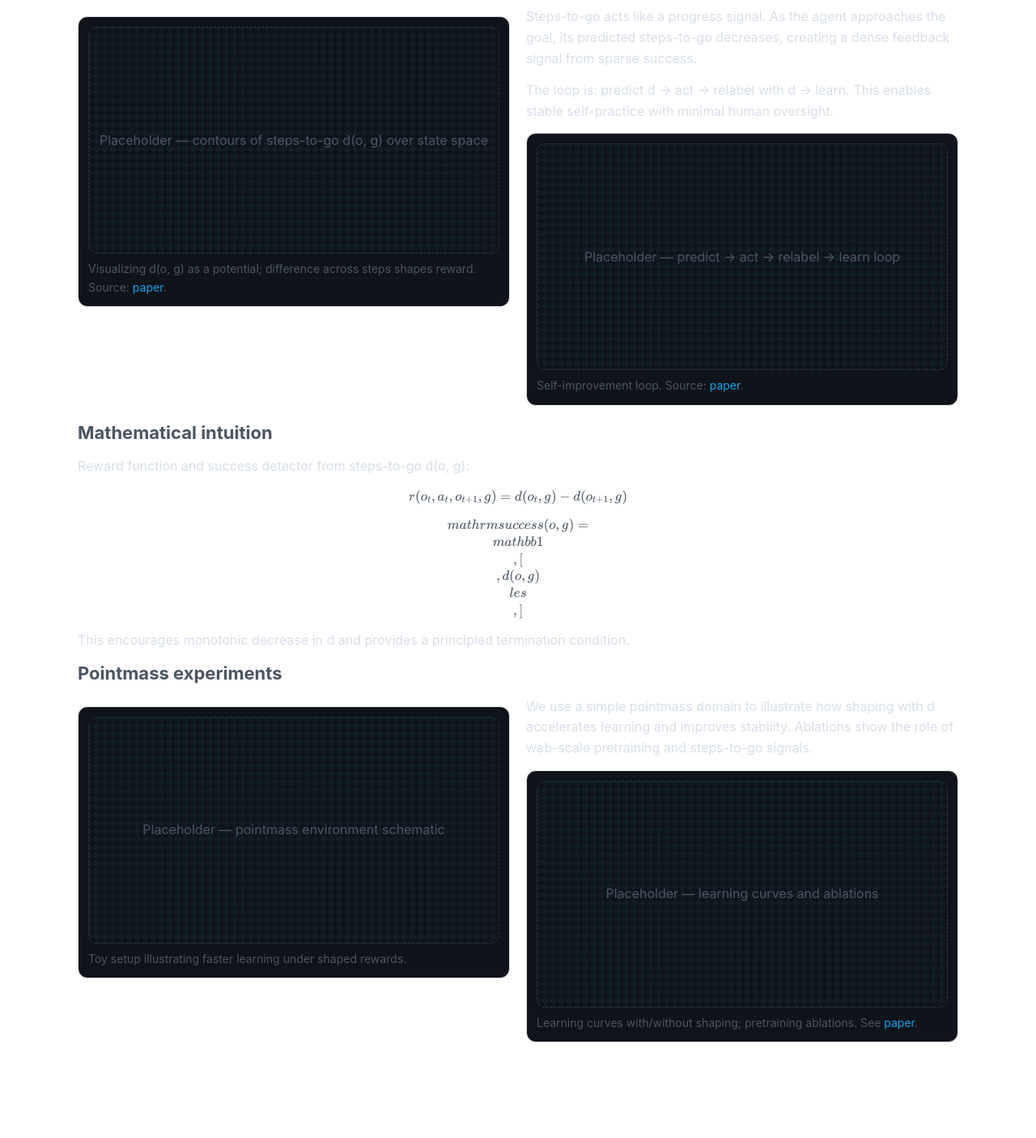
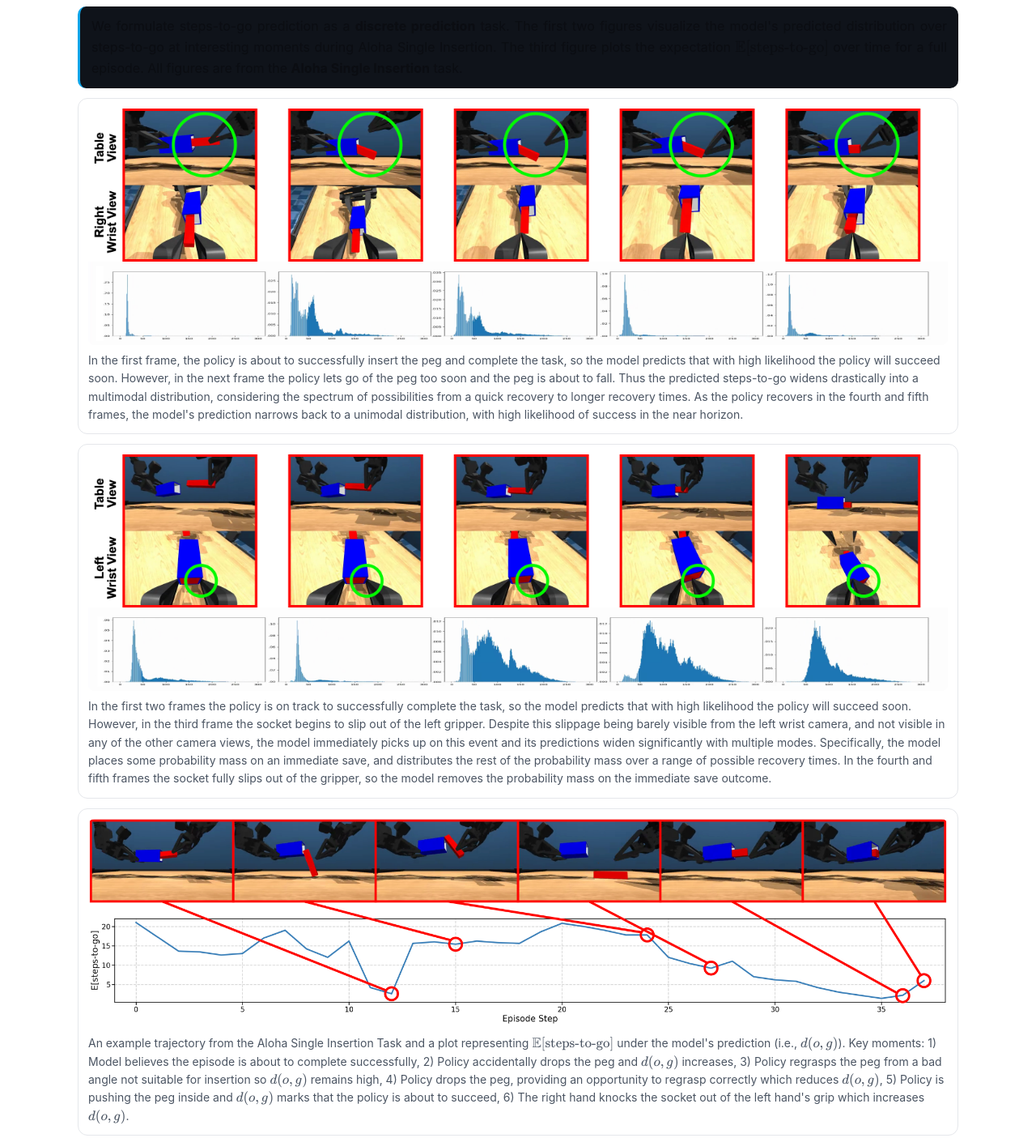
Before and after one commit to self-improving-efms/self-improving-efms.github.io, a plain HTML site: page index.html in a window 1280 px wide. Shown: the part 4320-5725 px from the top of the page at 81% size. Drawn offline with nearby package versions, Linux system fonts and the light colour scheme.

Commit message:
progress

```diff
--- a/assets/css/main.css
+++ b/assets/css/main.css
@@ -421,6 +421,12 @@ pre {
     margin: 10px 0;
 }
 
+.callout.justify {
+    text-align: justify;
+    text-justify: inter-word;
+    hyphens: auto;
+}
+
 .badge {
     display: inline-block;
     background: #0f131a;
--- a/index.html
+++ b/index.html
@@ -258,27 +258,48 @@
                 <h2>Visual, Mathematical, and Pointmass Intuition</h2>
 
                 <h3>Visual intuition</h3>
-                <div class="grid grid-2">
-                    <div>
-                        <div class="figure">
-                            <div class="img-placeholder">Placeholder — contours of steps-to-go d(o, g) over state space
-                            </div>
-                            <div class="figcaption">Visualizing d(o, g) as a potential; difference across steps shapes
-                                reward. Source: <a href="https://arxiv.org/pdf/2509.15155" target="_blank"
-                                    rel="noopener">paper</a>.</div>
-                        </div>
+                <div class="callout justify" style="margin-bottom:12px;">
+                    We formulate steps-to-go prediction as a <strong>discrete prediction</strong> task. The first two
+                    figures visualize the model's predicted distribution over steps-to-go at interesting
+                    moments during Aloha Single Insertion. The third figure plots the expectation
+                    \( \mathbb{E}[\text{steps-to-go}] \) over time for a full episode. All figures are from the
+                    <strong>Aloha Single Insertion</strong> task.
+                </div>
+                <div>
+                    <div class="figure figure-white">
+                        <img src="/assets/final_let_go_early.png" alt="" />
+                        <div class="figcaption">In the first frame, the policy is about to successfully insert the peg
+                            and complete the task, so the model predicts that with high likelihood the policy will
+                            succeed soon. However, in the next frame the policy lets go of the peg too soon and the peg
+                            is about to fall. Thus the predicted steps-to-go widens drastically into a multimodal
+                            distribution, considering the spectrum of possibilities from a quick recovery to longer
+                            recovery times. As the policy recovers in the fourth and fifth frames, the model's
+                            prediction narrows back to a unimodal distribution, with high likelihood of success in the
+                            near horizon.</div>
                     </div>
-                    <div>
-                        <p>Steps-to-go acts like a progress signal. As the agent approaches the goal, its predicted
-                            steps-to-go decreases, creating a dense feedback signal from sparse success.</p>
-                        <p>The loop is: predict d → act → relabel with d → learn. This enables stable self-practice with
-                            minimal human oversight.</p>
-                        <div class="figure">
-                            <div class="img-placeholder">Placeholder — predict → act → relabel → learn loop</div>
-                            <div class="figcaption">Self-improvement loop. Source: <a
-                                    href="https://arxiv.org/pdf/2509.15155" target="_blank" rel="noopener">paper</a>.
-                            </div>
-                        </div>
+                    <div class="figure figure-white">
+                        <img src="/assets/final_socket_slip.png" alt="" />
+                        <div class="figcaption">In the first two frames the policy is on track to successfully complete
+                            the task, so the model predicts that with high likelihood the policy will succeed soon.
+                            However, in the third frame the socket begins to slip out of the left gripper. Despite this
+                            slippage being barely visible from the left wrist camera, and not visible in any of the
+                            other camera views, the model immediately picks up on this event and its predictions widen
+                            significantly with multiple modes. Specifically, the model places some probability mass on
+                            an immediate save, and distributes the rest of the probability mass over a range of possible
+                            recovery times. In the fourth and fifth frames the socket fully slips out of the gripper, so
+                            the model removes the probability mass on the immediate save outcome.</div>
+                    </div>
+                    <div class="figure figure-white">
+                        <img src="/assets/aloha_episode.png" alt="" />
+                        <div class="figcaption">An example trajectory from the Aloha Single Insertion Task and a plot
+                            representing \( \mathbb{E}[\text{steps-to-go}] \) under the model's prediction (i.e., \(
+                            d(o, g) \)). Key moments: 1) Model believes the episode is about to complete successfully,
+                            2) Policy accidentally drops the peg and \( d(o, g) \) increases, 3) Policy regrasps the peg
+                            from a bad angle not suitable for insertion so \( d(o, g) \) remains high, 4) Policy drops
+                            the peg, providing an opportunity to regrasp correctly which reduces \( d(o, g) \), 5)
+                            Policy is pushing the peg inside and \( d(o, g) \) marks that the policy is about to
+                            succeed, 6) The right hand knocks the socket out of the left hand's grip which increases \(
+                            d(o, g) \).</div>
                     </div>
                 </div>
 
```
Also changed, not shown: assets/aloha_episode.png (added), assets/final_let_go_early.png (added), assets/final_socket_slip.png (added).
